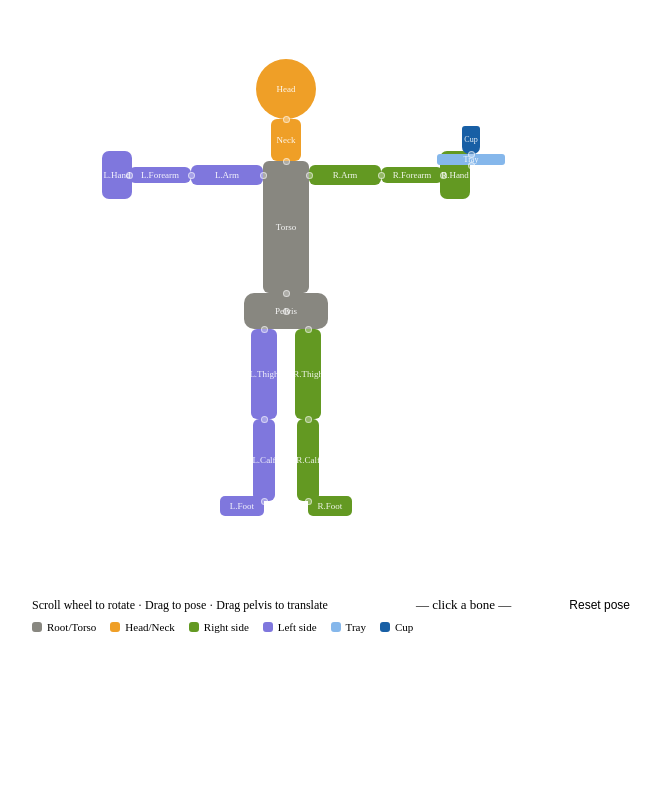
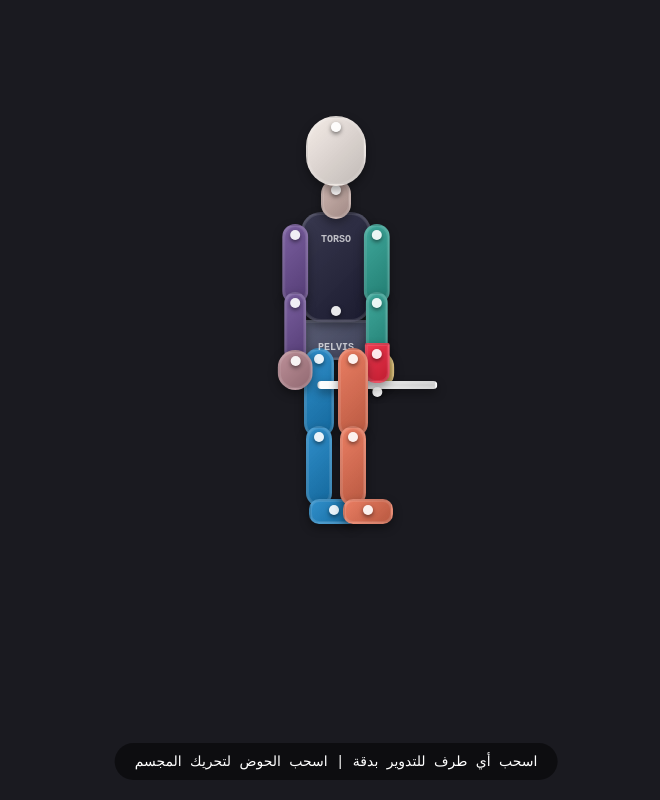
Before and after one commit to hd-games-world/OsteoWaiter, a plain HTML site: page index.html in a window 1280 px wide. Shown: the whole page, without its empty margins (304-964 px from the left). Drawn offline with Linux system fonts and the light colour scheme.

Commit message:
Add bone rig UI & interactions
Add .gitignore entries and replace index.html with a new Arabic (rtl) 2D bone-rig UI. The new page includes a full CSS reset and redesigned bone classes, hierarchical HTML for pelvis/torso/head/arms/legs and props (tray & cup), RTL layout, visual polish and an on-screen hint. A pointer-based JS interaction layer was added to support dragging the pelvis (translate) and rotating bones around injected pivot points with angle normalization, pointer capture, and jitter prevention; rotations are stored in data-rot for persistent state. Legacy markup was removed and touch/pointer-friendly behavior was prioritized for more accurate forward-kinematics posing.

```diff
--- a/index.html
+++ b/index.html
@@ -1,167 +1,258 @@
+<!DOCTYPE html>
+<html lang="ar" dir="rtl">
+<head>
+    <meta charset="UTF-8">
+    <meta name="viewport" content="width=device-width, initial-scale=1.0, maximum-scale=1.0, user-scalable=no">
+    <title>OsteoWaiter: Pro Touch Rigging</title>
+    <style>
+        /* CSS Reset & Mobile Setup */
+        * { box-sizing: border-box; user-select: none; -webkit-user-select: none; touch-action: none; }
+        body, html { margin: 0; padding: 0; width: 100%; height: 100%; background: #1a1a20; overflow: hidden; font-family: monospace; }
 
-<style>
-*{box-sizing:border-box;margin:0;padding:0}
-.sr-only{position:absolute;width:1px;height:1px;overflow:hidden;clip:rect(0,0,0,0);white-space:nowrap;border:0}
-#ow{padding:1rem 0;user-select:none;-webkit-user-select:none}
-#st{
-  position:relative;width:620px;height:570px;
-  background:var(--color-background-secondary);
-  border:0.5px solid var(--color-border-tertiary);
-  border-radius:var(--border-radius-lg);
-  overflow:visible;margin:0 auto
+        #stage { width: 100%; height: 100%; position: relative; }
+
+        /* Bone Base Class */
+        .bone {
+            position: absolute;
+            border-radius: 20px;
+            cursor: grab;
+            transform-origin: top center;
+            border: 2px solid rgba(255,255,255,0.15);
+            box-shadow: inset 0 0 0 1px rgba(255,255,255,0.1), 0 4px 10px rgba(0,0,0,0.4);
+            display: flex;
+            justify-content: center;
+            /* Gradient for Claude's aesthetic feel */
+            background-image: linear-gradient(135deg, rgba(255,255,255,0.1) 0%, rgba(0,0,0,0.2) 100%);
         }
-.pv{
-  position:absolute;width:0;height:0;
-  overflow:visible;transform-origin:0 0;
-  transform:rotate(0deg)
+
+        .bone:active { cursor: grabbing; border-color: rgba(255,255,255,0.9); z-index: 100; box-shadow: 0 0 15px rgba(255,255,255,0.3); }
+
+        /* Joint Hinge Visual */
+        .bone::before {
+            content: '';
+            position: absolute;
+            top: 4px;
+            width: 10px;
+            height: 10px;
+            background: rgba(255,255,255,0.9);
+            border-radius: 50%;
+            pointer-events: none;
+            box-shadow: 0 2px 4px rgba(0,0,0,0.5);
         }
-.bv{
-  position:absolute;border-radius:6px;cursor:pointer;
-  border:1.5px solid transparent;
-  display:flex;align-items:center;justify-content:center
+
+        /* Pivot Point Tracker (Invisible) */
+        .pivot {
+            position: absolute;
+            width: 0;
+            height: 0;
+            pointer-events: none;
+            /* Default Pivot */
+            top: 0; left: 50%;
         }
-.bv:hover{border-color:rgba(255,255,255,.6)}
-.bv.sel{border-color:#fff;border-width:2.5px}
-.bv .lb{
-  font-size:9px;font-weight:500;
-  color:rgba(255,255,255,.92);
-  pointer-events:none;text-align:center;
-  line-height:1;white-space:nowrap
+
+        /* Labels */
+        .label {
+            position: absolute;
+            top: 20px;
+            font-size: 10px;
+            color: rgba(255,255,255,0.7);
+            pointer-events: none;
+            text-transform: uppercase;
+            font-weight: bold;
         }
-.jd{
-  position:absolute;width:7px;height:7px;
-  border-radius:50%;background:rgba(255,255,255,.3);
-  border:1.5px solid rgba(255,255,255,.55);
-  left:-3.5px;top:-3.5px;pointer-events:none
+
+        /* Hierarchy Logic */
+        .child-bone {
+            left: 50%;
+            transform: translateX(-50%) rotate(0deg);
         }
-.ct{background:#888780}.ch{background:#EF9F27}
-.cr{background:#639922}.cl{background:#7F77DD}
-.ctr{background:#85B7EB}.ccu{background:#185FA5}
-#bar{
-  max-width:620px;margin:9px auto 0;
-  display:flex;align-items:center;justify-content:space-between;
-  padding:0 6px;gap:8px
-}
-#hint{font-size:12px;color:var(--color-text-secondary)}
-#binfo{display:flex;align-items:center;gap:8px}
-#sname{font-size:13px;font-weight:500;color:var(--color-text-primary)}
-#sdeg{font-size:12px;color:var(--color-text-secondary);font-variant-numeric:tabular-nums;min-width:32px}
-#rst{
-  font-size:12px;cursor:pointer;
-  color:var(--color-text-secondary);
-  border:0.5px solid var(--color-border-secondary);
-  border-radius:var(--border-radius-md);
-  padding:3px 10px;background:none
-}
-#rst:hover{background:var(--color-background-tertiary)}
-#legend{
-  max-width:620px;margin:6px auto 0;
-  display:flex;gap:14px;padding:0 6px;flex-wrap:wrap
-}
-.lgd{display:flex;align-items:center;gap:5px;font-size:11px;color:var(--color-text-secondary)}
-.lgd-dot{width:10px;height:10px;border-radius:3px;flex-shrink:0}
+
+        /* Custom Dimensions & Colors */
+        #pelvis { width: 90px; height: 40px; background-color: #4a4e69; top: 40%; left: 50%; transform: translateX(-50%); border-radius: 12px; }
+        #pelvis::before { display: none; }
+
+        #torso { width: 70px; height: 110px; background-color: #22223b; bottom: 100%; top: auto; left: 50%; transform-origin: bottom center; }
+        #torso::before { bottom: 4px; top: auto; }
+        #torso > .pivot { top: 100%; left: 50%; } /* Override Pivot for Torso */
+
+        #neck { width: 30px; height: 40px; background-color: #c9ada7; top: -35px; }
+        #head { width: 60px; height: 70px; background-color: #f2e9e4; top: -65px; border-radius: 35px; }
+
+        /* RIGHT ARM */
+        .r-arm { background-color: #2a9d8f; }
+        #r-upper-arm { width: 26px; height: 80px; top: 10px; left: 100%; transform: translateX(-20%) rotate(0deg); }
+        #r-lower-arm { width: 22px; height: 70px; top: calc(100% - 10px); }
+        #r-hand { width: 35px; height: 40px; top: calc(100% - 10px); background-color: #e9c46a; }
+
+        /* LEFT ARM */
+        .l-arm { background-color: #6a4c93; }
+        #l-upper-arm { width: 26px; height: 80px; top: 10px; left: 0%; transform: translateX(-80%) rotate(0deg); z-index: -1; }
+        #l-lower-arm { width: 22px; height: 70px; top: calc(100% - 10px); }
+        #l-hand { width: 35px; height: 40px; top: calc(100% - 10px); background-color: #b5838d; }
+
+        /* RIGHT LEG */
+        .r-leg { background-color: #e76f51; }
+        #r-upper-leg { width: 30px; height: 90px; top: calc(100% - 10px); left: 70%; }
+        #r-lower-leg { width: 26px; height: 80px; top: calc(100% - 10px); }
+        #r-foot { width: 50px; height: 25px; top: calc(100% - 5px); border-radius: 10px; transform-origin: 20% 50%; transform: translateX(-20%) rotate(0deg); }
+        #r-foot > .pivot { top: 50%; left: 20%; }
+
+        /* LEFT LEG */
+        .l-leg { background-color: #1982c4; }
+        #l-upper-leg { width: 30px; height: 90px; top: calc(100% - 10px); left: 30%; z-index: -1; }
+        #l-lower-leg { width: 26px; height: 80px; top: calc(100% - 10px); }
+        #l-foot { width: 50px; height: 25px; top: calc(100% - 5px); border-radius: 10px; transform-origin: 20% 50%; transform: translateX(-20%) rotate(0deg); }
+        #l-foot > .pivot { top: 50%; left: 20%; }
+
+        /* PROPS */
+        #tray { width: 120px; height: 8px; background-color: #ffffff; top: 80%; left: 50%; transform-origin: center center; transform: translateX(-50%) rotate(0deg); border-radius: 4px; }
+        #tray > .pivot { top: 50%; left: 50%; }
+        #cup { width: 25px; height: 40px; background-color: #ef233c; bottom: 100%; top: auto; left: 50%; transform: translateX(-50%); border-radius: 2px 2px 10px 10px; }
+
+        #ui-hint { position: absolute; bottom: 20px; left: 50%; transform: translateX(-50%); background: rgba(0,0,0,0.5); padding: 10px 20px; border-radius: 20px; color: white; font-size: 14px; text-align: center; }
     </style>
+</head>
+<body>
 
-<h2 class="sr-only">OsteoWaiter — 2D hierarchical bone rigging system with 14 interactive bones using forward kinematics</h2>
+<div id="ui-hint">اسحب أي طرف للتدوير بدقة | اسحب الحوض لتحريك المجسم</div>
 
-<div id="ow">
-<div id="st">
+<div id="stage">
+    <div id="pelvis" class="bone">
+        <span class="label">PELVIS</span>
 
-<div class="pv" id="pp" data-n="Pelvis" style="left:260px;top:295px">
-  <div class="bv ct" data-p="pp" style="left:-42px;top:-18px;width:84px;height:36px;border-radius:10px"><span class="lb">Pelvis</span></div>
-  <div class="jd"></div>
+        <div id="torso" class="bone child-bone">
+            <span class="label">TORSO</span>
 
-  <div class="pv" id="pt" data-n="Torso" style="left:0;top:-18px">
-    <div class="bv ct" data-p="pt" style="left:-23px;top:-132px;width:46px;height:132px"><span class="lb">Torso</span></div>
-    <div class="jd"></div>
-
-    <div class="pv" id="pnk" data-n="Neck" style="left:0;top:-132px">
-      <div class="bv ch" data-p="pnk" style="left:-15px;top:-42px;width:30px;height:42px"><span class="lb">Neck</span></div>
-      <div class="jd"></div>
-      <div class="pv" id="phd" data-n="Head" style="left:0;top:-42px">
-        <div class="bv ch" data-p="phd" style="left:-30px;top:-60px;width:60px;height:60px;border-radius:50%"><span class="lb">Head</span></div>
-        <div class="jd"></div>
-      </div>
+            <div id="neck" class="bone child-bone">
+                <div id="head" class="bone child-bone"></div>
             </div>
 
-    <div class="pv" id="pru" data-n="R.Upper Arm" style="left:23px;top:-118px">
-      <div class="bv cr" data-p="pru" style="left:0;top:-10px;width:72px;height:20px"><span class="lb">R.Arm</span></div>
-      <div class="jd"></div>
-      <div class="pv" id="prl" data-n="R.Lower Arm" style="left:72px;top:0">
-        <div class="bv cr" data-p="prl" style="left:0;top:-8px;width:62px;height:16px"><span class="lb">R.Forearm</span></div>
-        <div class="jd"></div>
-        <div class="pv" id="prh" data-n="R.Hand" style="left:62px;top:0">
-          <div class="bv cr" data-p="prh" style="left:-3px;top:-24px;width:30px;height:48px;border-radius:7px"><span class="lb">R.Hand</span></div>
-          <div class="jd"></div>
-          <div class="pv" id="pry" data-n="Tray" style="left:28px;top:-10px">
-            <div class="bv ctr" data-p="pry" style="left:-34px;top:-11px;width:68px;height:11px;border-radius:3px"><span class="lb" style="font-size:8px">Tray</span></div>
-            <div class="jd"></div>
-            <div class="pv" id="pcu" data-n="Cup" style="left:0;top:-11px">
-              <div class="bv ccu" data-p="pcu" style="left:-9px;top:-28px;width:18px;height:28px;border-radius:3px 3px 7px 7px"><span class="lb" style="font-size:8px">Cup</span></div>
-              <div class="jd"></div>
-            </div>
+            <div id="r-upper-arm" class="bone r-arm child-bone">
+                <div id="r-lower-arm" class="bone r-arm child-bone">
+                    <div id="r-hand" class="bone child-bone">
+                        <div id="tray" class="bone child-bone">
+                            <div id="cup" class="bone child-bone"></div>
                         </div>
                     </div>
                 </div>
             </div>
 
-    <div class="pv" id="plu" data-n="L.Upper Arm" style="left:-23px;top:-118px">
-      <div class="bv cl" data-p="plu" style="left:-72px;top:-10px;width:72px;height:20px"><span class="lb">L.Arm</span></div>
-      <div class="jd"></div>
-      <div class="pv" id="pll" data-n="L.Lower Arm" style="left:-72px;top:0">
-        <div class="bv cl" data-p="pll" style="left:-62px;top:-8px;width:62px;height:16px"><span class="lb">L.Forearm</span></div>
-        <div class="jd"></div>
-        <div class="pv" id="plh" data-n="L.Hand" style="left:-62px;top:0">
-          <div class="bv cl" data-p="plh" style="left:-27px;top:-24px;width:30px;height:48px;border-radius:7px"><span class="lb">L.Hand</span></div>
-          <div class="jd"></div>
+            <div id="l-upper-arm" class="bone l-arm child-bone">
+                <div id="l-lower-arm" class="bone l-arm child-bone">
+                    <div id="l-hand" class="bone child-bone"></div>
                 </div>
             </div>
         </div>
 
+        <div id="r-upper-leg" class="bone r-leg child-bone">
+            <div id="r-lower-leg" class="bone r-leg child-bone">
+                <div id="r-foot" class="bone r-leg child-bone"></div>
+            </div>
         </div>
 
-  <div class="pv" id="prug" data-n="R.Upper Leg" style="left:22px;top:18px">
-    <div class="bv cr" data-p="prug" style="left:-13px;top:0;width:26px;height:90px"><span class="lb">R.Thigh</span></div>
-    <div class="jd"></div>
-    <div class="pv" id="prlg" data-n="R.Lower Leg" style="left:0;top:90px">
-      <div class="bv cr" data-p="prlg" style="left:-11px;top:0;width:22px;height:82px"><span class="lb">R.Calf</span></div>
-      <div class="jd"></div>
-      <div class="pv" id="prft" data-n="R.Foot" style="left:0;top:82px">
-        <div class="bv cr" data-p="prft" style="left:0;top:-5px;width:44px;height:20px;border-radius:5px"><span class="lb">R.Foot</span></div>
-        <div class="jd"></div>
+        <div id="l-upper-leg" class="bone l-leg child-bone">
+            <div id="l-lower-leg" class="bone l-leg child-bone">
+                <div id="l-foot" class="bone l-leg child-bone"></div>
+            </div>
         </div>
     </div>
 </div>
 
-  <div class="pv" id="plug" data-n="L.Upper Leg" style="left:-22px;top:18px">
-    <div class="bv cl" data-p="plug" style="left:-13px;top:0;width:26px;height:90px"><span class="lb">L.Thigh</span></div>
-    <div class="jd"></div>
-    <div class="pv" id="pllg" data-n="L.Lower Leg" style="left:0;top:90px">
-      <div class="bv cl" data-p="pllg" style="left:-11px;top:0;width:22px;height:82px"><span class="lb">L.Calf</span></div>
-      <div class="jd"></div>
-      <div class="pv" id="plft" data-n="L.Foot" style="left:0;top:82px">
-        <div class="bv cl" data-p="plft" style="left:-44px;top:-5px;width:44px;height:20px;border-radius:5px"><span class="lb">L.Foot</span></div>
-        <div class="jd"></div>
-      </div>
-    </div>
-  </div>
+<script>
+    const bones = document.querySelectorAll('.bone');
+    let activeBone = null;
+    let startX = 0, startY = 0;
+    let startRot = 0;
+    let startLeft = 0, startTop = 0;
+    let pivotX = 0, pivotY = 0;
+    let startAngle = 0;
 
-</div>
-</div>
+    bones.forEach(bone => {
+        // Inject physical pivot points into the DOM for exact trigonometric targeting
+        if (bone.id !== 'pelvis' && bone.id !== 'head' && bone.id !== 'cup') {
+            const pivot = document.createElement('div');
+            pivot.className = 'pivot';
+            bone.appendChild(pivot);
+        }
 
-<div id="bar">
-  <span id="hint">Scroll wheel to rotate · Drag to pose · Drag pelvis to translate</span>
-  <div id="binfo">
-    <span id="sname">— click a bone —</span>
-    <span id="sdeg"></span>
-    <button id="rst">Reset pose</button>
-  </div>
-</div>
-<div id="legend">
-  <div class="lgd"><div class="lgd-dot" style="background:#888780"></div>Root/Torso</div>
-  <div class="lgd"><div class="lgd-dot" style="background:#EF9F27"></div>Head/Neck</div>
-  <div class="lgd"><div class="lgd-dot" style="background:#639922"></div>Right side</div>
-  <div class="lgd"><div class="lgd-dot" style="background:#7F77DD"></div>Left side</div>
-  <div class="lgd"><div class="lgd-dot" style="background:#85B7EB"></div>Tray</div>
-  <div class="lgd"><div class="lgd-dot" style="background:#185FA5"></div>Cup</div>
-</div
+        bone.addEventListener('pointerdown', (e) => {
+            e.stopPropagation();
+            activeBone = bone;
+
+            if (bone.id === 'pelvis') {
+                startX = e.clientX;
+                startY = e.clientY;
+                startLeft = bone.offsetLeft;
+                startTop = bone.offsetTop;
+            } else {
+                startRot = parseFloat(bone.getAttribute('data-rot')) || 0;
+
+                // Get Real-world coordinates of the Pivot point
+                const pivotEl = bone.querySelector('.pivot');
+                if (pivotEl) {
+                    const rect = pivotEl.getBoundingClientRect();
+                    pivotX = rect.left;
+                    pivotY = rect.top;
+
+                    // Calculate starting angle using Math.atan2 (y, x)
+                    startAngle = Math.atan2(e.clientY - pivotY, e.clientX - pivotX) * (180 / Math.PI);
+                }
+            }
+
+            // Lock pointer to bone to prevent drops during fast dragging
+            bone.setPointerCapture(e.pointerId);
+        });
+
+        bone.addEventListener('pointermove', (e) => {
+            if (activeBone !== bone) return;
+            e.stopPropagation();
+
+            if (bone.id === 'pelvis') {
+                let dx = e.clientX - startX;
+                let dy = e.clientY - startY;
+                bone.style.left = (startLeft + dx) + 'px';
+                bone.style.top = (startTop + dy) + 'px';
+            } else {
+                // Prevent jittering if touching exactly on the pivot point
+                const dist = Math.hypot(e.clientY - pivotY, e.clientX - pivotX);
+                if (dist < 5) return;
+
+                const currentAngle = Math.atan2(e.clientY - pivotY, e.clientX - pivotX) * (180 / Math.PI);
+                let deltaAngle = currentAngle - startAngle;
+
+                // Normalize angle delta to prevent jumping when crossing the 180° / -180° threshold
+                if (deltaAngle > 180) deltaAngle -= 360;
+                if (deltaAngle < -180) deltaAngle += 360;
+
+                let newRot = startRot - deltaAngle;
+
+                // Maintain correct translate offsets for specific joints
+                let transformBase = 'translateX(-50%)';
+                if (bone.id === 'r-upper-arm' || bone.id === 'r-foot' || bone.id === 'l-foot') {
+                    transformBase = 'translateX(-20%)';
+                } else if (bone.id === 'l-upper-arm') {
+                    transformBase = 'translateX(-80%)';
+                }
+
+                // Apply new transform
+                bone.style.transform = `${transformBase} rotate(${newRot}deg)`;
+
+                // Store rotation state for subsequent interactions
+                bone.setAttribute('data-rot', newRot);
+            }
+        });
+
+        const releaseBone = (e) => {
+            if(activeBone === bone) {
+                activeBone = null;
+                bone.releasePointerCapture(e.pointerId);
+            }
+        };
+
+        bone.addEventListener('pointerup', releaseBone);
+        bone.addEventListener('pointercancel', releaseBone);
+    });
+</script>
+
+</body>
+</html>
```
Also changed, not shown: 1 other file. Lines whose indentation alone changed are shown as unchanged.
